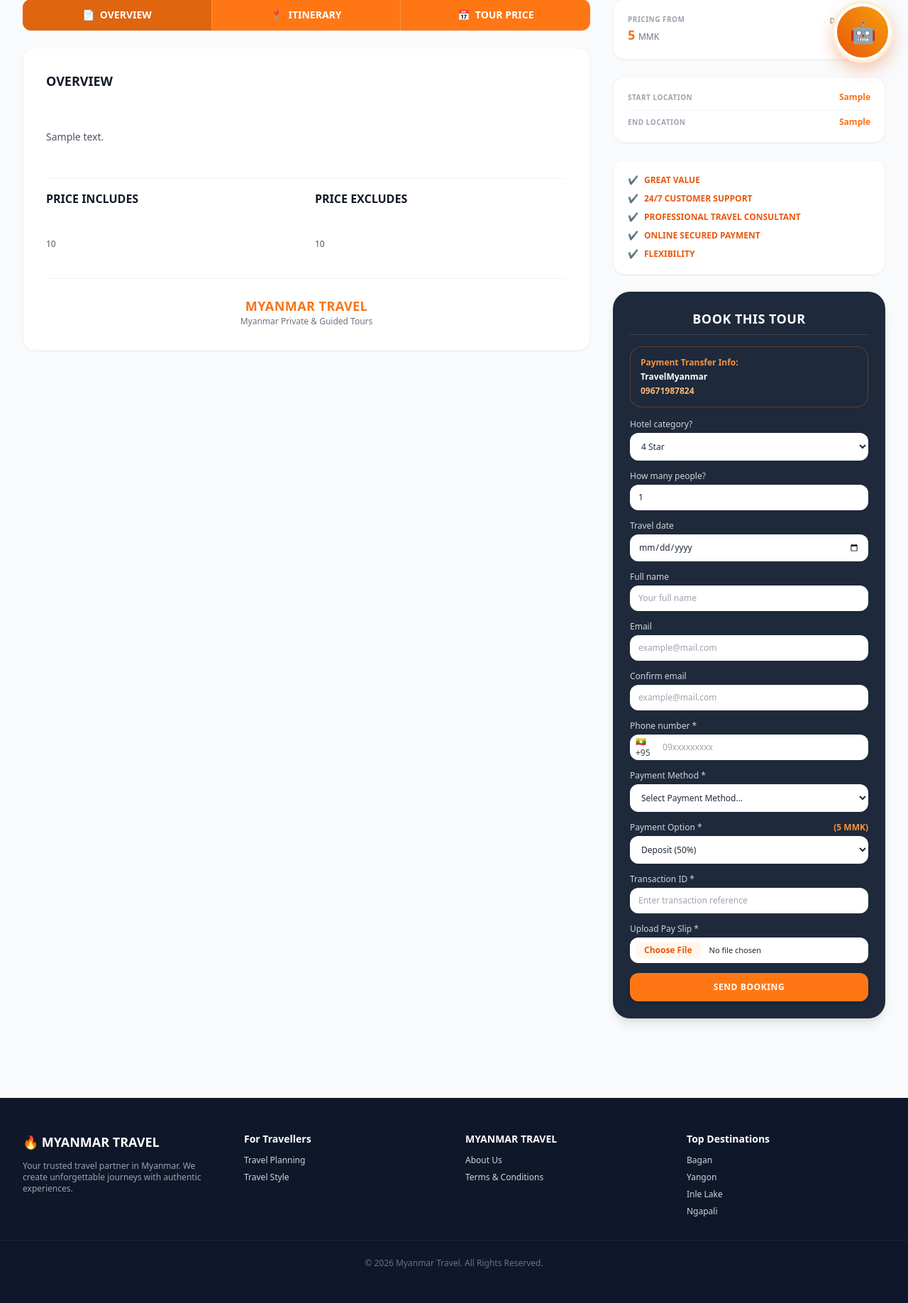
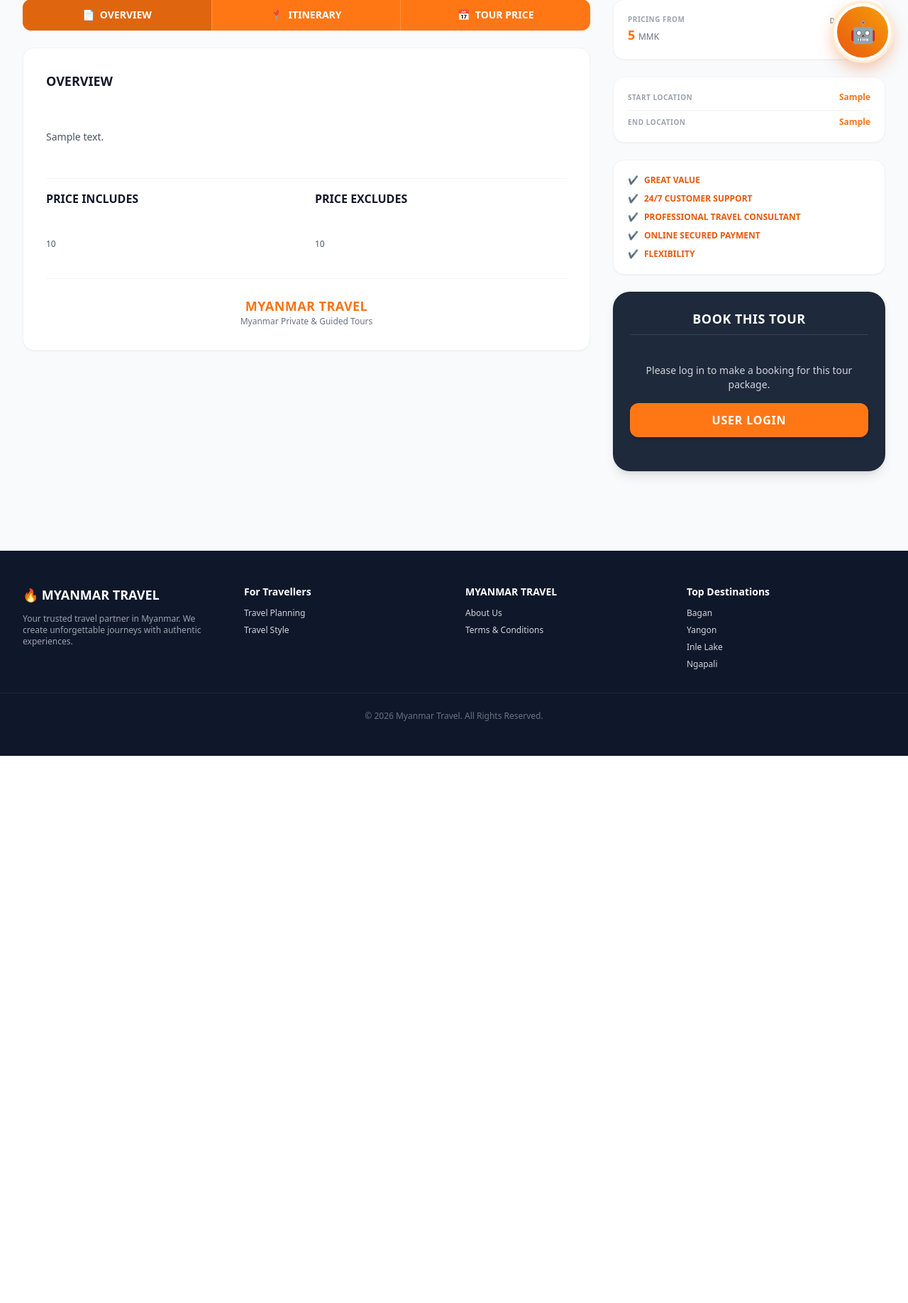
Before and after one commit to Kkhin-nd/ProjectShow, a Django app: template trip/templates/trip/package_detail.html in a window 1280 px wide. Shown: the part 691-2527 px from the top of the page at 71% size. After the commit the page ends 1756 px from the top, so only its background shows below. Run offline with Django 5.2, Linux system fonts and the light colour scheme; the template is opened without the code that fills it: most values are stand-ins (such as "Sample title", 1, 10 or a date in 2020); grey boxes marked "Sample" are stand-in pictures; some libraries are stand-ins or nearby versions.

```diff
--- a/trip/templates/trip/package_detail.html
+++ b/trip/templates/trip/package_detail.html
@@ -337,27 +337,34 @@
                 <div class="flex items-center space-x-2 text-orange-600"><span>✔</span> <span>{% if request.LANGUAGE_CODE == 'my' %}ပြောင်းလဲနိုင်သော လိုက်လျောညီထွေမှုများ{% else %}FLEXIBILITY{% endif %}</span></div>
             </div>
 
-            <!-- BOOK THIS TOUR FORM -->
+           <!-- BOOK THIS TOUR SECTION -->
 <div class="bg-[#1e293b] p-6 rounded-3xl shadow-lg text-white space-y-4">
-                <h3 class="text-center font-bold text-lg tracking-wide pb-2 border-b border-gray-700">{% if request.LANGUAGE_CODE == 'my' %}ဤခရီးစဉ်ကို ဘွတ်ကင်လုပ်ရန်{% else %}BOOK THIS TOUR{% endif %}</h3>
+    <h3 class="text-center font-bold text-lg tracking-wide pb-2 border-b border-gray-700">
+        {% if request.LANGUAGE_CODE == 'my' %}ဤခရီးစဉ်ကို ဘွတ်ကင်လုပ်ရန်{% else %}BOOK THIS TOUR{% endif %}
+    </h3>
+
+    {% if request.user.is_authenticated %}
+        <!-- ငွေလွှဲရန် အကောင့်အချက်အလက် -->
         <div class="bg-slate-800 p-3.5 rounded-2xl border border-orange-500/30 text-xs space-y-1">
             <p class="font-semibold text-orange-400">
                 {% if request.LANGUAGE_CODE == 'my' %}ငွေလွှဲရန် အကောင့်အချက်အလက်{% else %}Payment Transfer Info{% endif %}:
             </p>
-        <p class="text-gray-300"> <span class="font-bold text-white">TravelMyanmar</span></p>
-        <p class="text-gray-300"> <span class="font-bold text-orange-300">09671987824</span></p>
+            <p class="text-gray-300"><span class="font-bold text-white">TravelMyanmar</span></p>
+            <p class="text-gray-300"><span class="font-bold text-orange-300">09671987824</span></p>
         </div>
 
-                <form id="bookingForm" class="space-y-3.5 text-xs" action="{{ request.path }}" method="POST" enctype="multipart/form-data" onsubmit="return validateForm()">
+        <!-- Booking Form -->
+        <form id="bookingForm" class="space-y-3.5 text-xs" action="{{ request.path }}" method="POST" enctype="multipart/form-data" onsubmit="return validateBookingForm()">
             {% csrf_token %}
+
             <div>
                 <label class="block mb-1 font-medium text-gray-300">{% if request.LANGUAGE_CODE == 'my' %}ဟိုတယ်အမျိုးအစား{% else %}Hotel category?{% endif %}</label>
                 <select name="hotel_category" x-model="hotelCategory" @change="calculatePrice()" class="w-full bg-white text-gray-800 rounded-xl px-3 py-2.5 outline-none font-medium" required>
                     <option value="">{% if request.LANGUAGE_CODE == 'my' %}အမျိုးအစား ရွေးချယ်ပါ...{% else %}Select Category...{% endif %}</option>
-                            <option value="2 Star">2 {% if request.LANGUAGE_CODE == 'my' %}Star{% else %}Star{% endif %}</option>
-                            <option value="3 Star">3 {% if request.LANGUAGE_CODE == 'my' %}Star{% else %}Star{% endif %}</option>
-                            <option value="4 Star">4 {% if request.LANGUAGE_CODE == 'my' %}Star{% else %}Star{% endif %}</option>
-                            <option value="5 Star Luxury">5 Star Luxury{% if request.LANGUAGE_CODE == 'my' %} {% else %}5 Star Luxury{% endif %}</option>
+                    <option value="2 Star">2 Star</option>
+                    <option value="3 Star">3 Star</option>
+                    <option value="4 Star">4 Star</option>
+                    <option value="5 Star Luxury">5 Star Luxury</option>
                 </select>
             </div>
 
@@ -373,24 +380,24 @@
 
             <div>
                 <label class="block mb-1 font-medium text-gray-300">{% if request.LANGUAGE_CODE == 'my' %}အမည်အပြည့်အစုံ{% else %}Full name{% endif %}</label>
-                        <input type="text" name="full_name" value="{% if request.user.is_authenticated %}{{ request.user.get_full_name|default:request.user.username }}{% endif %}" placeholder="{% if request.LANGUAGE_CODE == 'my' %}သင့်အမည်အပြည့်အစုံ{% else %}Your full name{% endif %}" class="w-full bg-white text-gray-800 placeholder-gray-400 rounded-xl px-3 py-2.5 outline-none" required>
+                <input type="text" name="full_name" value="{{ request.user.get_full_name|default:request.user.username }}" class="w-full bg-white text-gray-800 rounded-xl px-3 py-2.5 outline-none" required>
             </div>
 
             <div>
                 <label class="block mb-1 font-medium text-gray-300">{% if request.LANGUAGE_CODE == 'my' %}အီးမေးလ်{% else %}Email{% endif %}</label>
-                        <input type="email" id="email" name="email" value="{% if request.user.is_authenticated %}{{ request.user.email }}{% endif %}" placeholder="example@mail.com" class="w-full bg-white text-gray-800 placeholder-gray-400 rounded-xl px-3 py-2.5 outline-none" required>
+                <input type="email" id="booking_email" name="email" value="{{ request.user.email }}" class="w-full bg-white text-gray-800 rounded-xl px-3 py-2.5 outline-none" required>
             </div>
 
             <div>
                 <label class="block mb-1 font-medium text-gray-300">{% if request.LANGUAGE_CODE == 'my' %}အီးမေးလ်ကို အတည်ပြုပါ{% else %}Confirm email{% endif %}</label>
-                        <input type="email" id="confirm_email" name="confirm_email" value="{% if request.user.is_authenticated %}{{ request.user.email }}{% endif %}" placeholder="example@mail.com" class="w-full bg-white text-gray-800 placeholder-gray-400 rounded-xl px-3 py-2.5 outline-none" required>
+                <input type="email" id="booking_confirm_email" name="confirm_email" value="{{ request.user.email }}" class="w-full bg-white text-gray-800 rounded-xl px-3 py-2.5 outline-none" required>
             </div>
 
             <div>
                 <label class="block mb-1 font-medium text-gray-300">{% if request.LANGUAGE_CODE == 'my' %}ဖုန်းနံပါတ် *{% else %}Phone number *{% endif %}</label>
                 <div class="flex items-center bg-white rounded-xl overflow-hidden px-2">
                     <span class="text-gray-700 text-xs mr-1">🇲🇲 +95</span>
-                            <input type="text" id="phone_number" name="phone_number" value="{% if request.user.is_authenticated %}{{ request.user.profile.phone_number }}{% endif %}" placeholder="09xxxxxxxxx" maxlength="11" class="w-full text-gray-800 placeholder-gray-400 py-2.5 outline-none bg-transparent" required>
+                    <input type="text" id="booking_phone_number" name="phone_number" value="{{ request.user.profile.phone_number }}" placeholder="09xxxxxxxxx" maxlength="11" class="w-full text-gray-800 py-2.5 outline-none bg-transparent" required>
                 </div>
             </div>
 
@@ -420,7 +427,7 @@
 
             <div>
                 <label class="block mb-1 font-medium text-gray-300">{% if request.LANGUAGE_CODE == 'my' %}ငွေလွှဲကုဒ် (Transaction ID) *{% else %}Transaction ID *{% endif %}</label>
-                        <input type="text" name="transaction_id" placeholder="{% if request.LANGUAGE_CODE == 'my' %}ငွေလွှဲကိုးကားနံပါတ် ထည့်ပါ{% else %}Enter transaction reference{% endif %}" class="w-full bg-white text-gray-800 placeholder-gray-400 rounded-xl px-3 py-2.5 outline-none" required>
+                <input type="text" name="transaction_id" placeholder="Enter transaction reference" class="w-full bg-white text-gray-800 rounded-xl px-3 py-2.5 outline-none" required>
             </div>
 
             <div>
@@ -428,11 +435,28 @@
                 <input type="file" name="pay_slip" class="w-full bg-white text-gray-800 text-[11px] rounded-xl px-2 py-1.5 outline-none file:mr-3 file:py-1 file:px-3 file:rounded-lg file:border-0 file:text-xs file:font-semibold file:bg-orange-50 file:text-orange-600 hover:file:bg-orange-100 cursor-pointer" required>
             </div>
 
-                    <button type="submit" class="w-full bg-[#ff7715] hover:bg-[#e0650f] text-white py-3 rounded-xl font-bold tracking-wider transition shadow-md mt-2">
+            <button type="submit" class="w-full bg-[#ff7715] hover:bg-[#e0650f] text-white py-3 rounded-xl font-bold tracking-wider transition shadow-md mt-2 cursor-pointer">
                 {% if request.LANGUAGE_CODE == 'my' %}ဘွတ်ကင်တင်မည်{% else %}SEND BOOKING{% endif %}
             </button>
         </form>
+
+    {% else %}
+        <!-- Login မဝင်ရသေးပါက base.html ထဲက Modal ကို ခေါ်မည် -->
+        <div class="text-center py-6 space-y-4">
+            <p class="text-gray-300 text-sm">
+                {% if request.LANGUAGE_CODE == 'my' %}
+                ဤခရီးစဉ်အတွက် ဘွတ်ကင်တင်ရန် ကျေးဇူးပြု၍ အကောင့်ဝင်ပါ။
+                {% else %}
+                Please log in to make a booking for this tour package.
+                {% endif %}
+            </p>
+            <button onclick="openAuthModal()" class="w-full bg-[#ff7715] hover:bg-[#e0650f] text-white py-3 rounded-xl font-bold tracking-wider transition shadow-md text-center cursor-pointer">
+                {% if request.LANGUAGE_CODE == 'my' %}အကောင့်ဝင်ရန် (Login){% else %}USER LOGIN{% endif %}
+            </button>
         </div>
+    {% endif %}
+</div>
+
 
         </div>
 
@@ -441,25 +465,38 @@
 </div>
 
 <script>
-function validateForm() {
-    // 1. Email နှင့် Confirm Email တူမတူ စစ်ဆေးခြင်း
-    const email = document.getElementById('email').value;
-    const confirmEmail = document.getElementById('confirm_email').value;
+// 1. Email နှင့် Phone နံပါတ် မှန်ကန်မှု ရှိမရှိ စစ်ဆေးခြင်း
+function validateBookingForm() {
+    const email = document.getElementById('booking_email').value;
+    const confirmEmail = document.getElementById('booking_confirm_email').value;
     if (email !== confirmEmail) {
-        alert("Email must be same");
+        alert("Email addresses do not match!");
         return false;
     }
 
-    // 2. ဖုန်းနံပါတ် ၁၁ လုံး ဟုတ်မဟုတ် စစ်ဆေးခြင်း
-    const phone = document.getElementById('phone_number').value;
+    const phone = document.getElementById('booking_phone_number').value;
     if (phone.length !== 11) {
-        alert("Phone number is wrong");
+        alert("Phone number must be 11 digits (e.g., 09xxxxxxxxx)");
         return false;
     }
 
-    // 3. အောင်မြင်ကြောင်း Alert ပြသပြီး Submit လုပ်ခြင်း
-    alert("Booking Complete!");
     return true;
 }
+
+// 2. Login Modal ပွင့်လာတဲ့အခါ Details Page မှာပဲ ပြန်ရောက်ဖို့ ?next= ထည့်ပေးခြင်း
+const originalOpenAuthModal = window.openAuthModal;
+window.openAuthModal = function() {
+    if (typeof originalOpenAuthModal === 'function') {
+        originalOpenAuthModal();
+    } else {
+        document.getElementById('authModal').classList.remove('hidden');
+    }
+
+    const loginForm = document.getElementById('loginForm');
+    if (loginForm) {
+        const currentPath = window.location.pathname + window.location.search;
+        loginForm.action = "{% url 'login' %}?next=" + encodeURIComponent(currentPath);
+    }
+};
 </script>
 {% endblock %}
```
Lines whose indentation alone changed are shown as unchanged.
